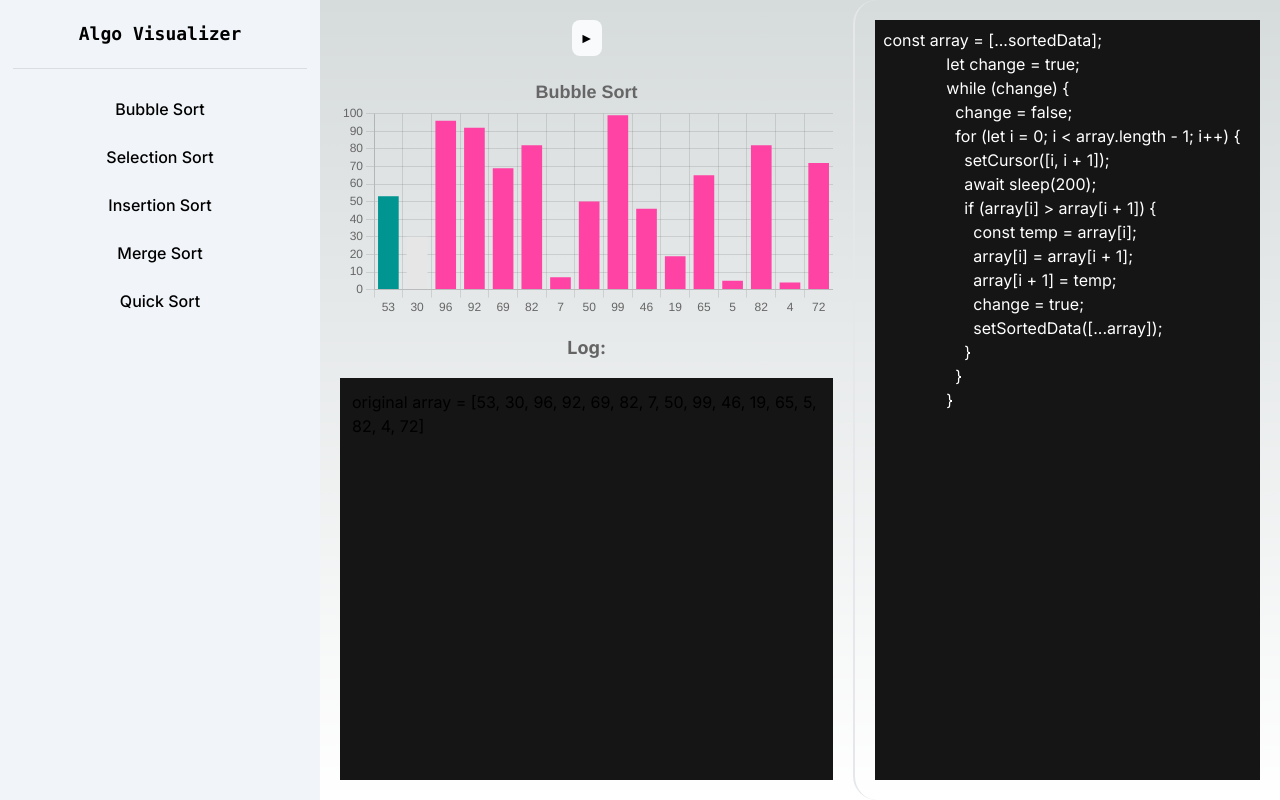
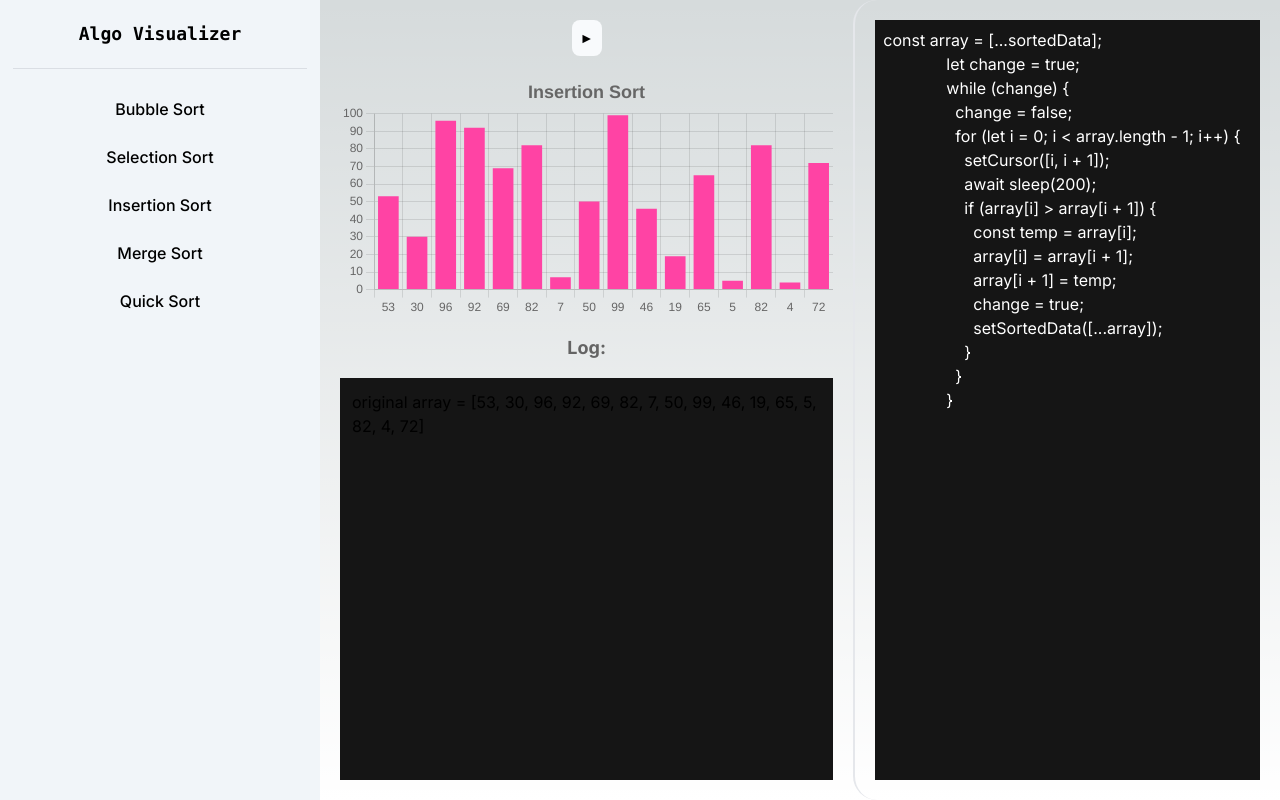
Before and after one commit to Adem-Bouatay/Algo-visualizer, a Next.js app: page / in a window 1280 px wide. Built offline with nearby package versions, Linux system fonts and the light colour scheme.

Commit message:
added insertion sort

```diff
--- a/src/app/page.js
+++ b/src/app/page.js
@@ -2,7 +2,7 @@
 
 import React from "react";
 import SideBar from "@/components/SideBar";
-import Chart from "@/components/Chart";
+import Chart from "@/components/InsertionChart";
 import { faker } from "@faker-js/faker";
 
 const labels = [0, 1, 2, 3, 4, 5, 6, 7, 8, 9, 10, 11, 12, 13, 14, 15];
--- /dev/null
+++ b/src/components/BubbleChart.jsx
@@ -0,0 +1,145 @@
+import React, { useEffect, useState } from "react";
+import {
+  Chart as ChartJS,
+  CategoryScale,
+  LinearScale,
+  BarElement,
+  Title,
+  Tooltip,
+  Legend,
+} from "chart.js";
+import { Bar } from "react-chartjs-2";
+
+ChartJS.register(
+  CategoryScale,
+  LinearScale,
+  BarElement,
+  Title,
+  Tooltip,
+  Legend
+);
+
+export const options = {
+  plugins: {
+    title: {
+      display: true,
+      text: "Bubble Sort",
+      font: {
+        size: 18,
+        weight: "bold",
+      },
+    },
+    legend: {
+      display: false,
+    },
+    scales: {
+      x: {
+        ticks: {
+          font: {
+            size: 30,
+          },
+        },
+      },
+      y: {
+        ticks: {
+          color: "black",
+        },
+      },
+    },
+  },
+  responsive: true,
+};
+
+const sleep = (ms) => {
+  return new Promise((resolve) => setTimeout(resolve, ms));
+};
+
+const Chart = ({ initialData }) => {
+  const [cursor, setCursor] = useState([0, 1]);
+  const [sortedData, setSortedData] = useState(initialData);
+  const [log, setLog] = useState(
+    `original array = [${initialData.join(", ")}]\n`
+  );
+
+  const bubbleSort = async () => {
+    const array = [...sortedData];
+    let change = true;
+    let newLog = log;
+
+    while (change) {
+      change = false;
+      for (let i = 0; i < array.length - 1; i++) {
+        setCursor([i, i + 1]);
+        await sleep(300);
+        if (array[i] > array[i + 1]) {
+          const temp = array[i];
+          array[i] = array[i + 1];
+          array[i + 1] = temp;
+          change = true;
+          setSortedData([...array]);
+          newLog += `Swapped ${array[i]} and ${array[i + 1]}\n`;
+          setLog(newLog);
+        }
+      }
+    }
+    setCursor([]);
+  };
+
+  const cursorColor = (context) => {
+    const index = context.dataIndex;
+    return cursor.includes(index) ? "#ffff" : "#f472b6";
+  };
+
+  const [data, setData] = useState({
+    labels: sortedData,
+    datasets: [
+      {
+        label: "Dataset",
+        data: sortedData,
+        backgroundColor: cursorColor,
+      },
+    ],
+  });
+
+  useEffect(() => {
+    setData((prevData) => ({
+      labels: sortedData,
+      datasets: prevData.datasets.map((dataset) => ({
+        ...dataset,
+        data: sortedData,
+      })),
+    }));
+  }, [sortedData]);
+
+  useEffect(() => {
+    setData((prevData) => ({
+      ...prevData,
+      datasets: prevData.datasets.map((dataset) => ({
+        ...dataset,
+        backgroundColor: cursorColor,
+      })),
+    }));
+  }, [cursor]);
+
+  return (
+    <>
+      <button
+        className="bg-slate-50 text-black rounded-lg p-2 text-sm font-semibold hover:bg-slate-300 active:bg-red-400"
+        onClick={bubbleSort}
+      >
+        ►
+      </button>
+      <Bar options={options} data={data} updateMode="active" />
+      <h1 className="text-lg font-bold text-[#646464]">Log:</h1>
+      <div className="w-full h-full">
+        <textarea
+          className="w-full h-full bg-[#151515] resize-none p-3"
+          disabled
+          value={log}
+        />
+      </div>
+    </>
+  );
+};
+
+export default Chart;
--- a/src/components/Chart.jsx
+++ b/src/components/InsertionChart.jsx
@@ -23,7 +23,7 @@ export const options = {
   plugins: {
     title: {
       display: true,
-      text: "Bubble Sort",
+      text: "Insertion Sort",
       font: {
         size: 18,
         weight: "bold",
@@ -36,7 +36,7 @@ export const options = {
       x: {
         ticks: {
           font: {
-            size: 30, // set the font size for x-axis labels
+            size: 30,
           },
         },
       },
@@ -55,60 +55,35 @@ const sleep = (ms) => {
 };
 
 const Chart = ({ initialData }) => {
-  const [cursor, setCursor] = useState([0, 1]);
+  const [cursor, setCursor] = useState([-1, -1]);
   const [sortedData, setSortedData] = useState(initialData);
   const [log, setLog] = useState(
     `original array = [${initialData.join(", ")}]\n`
   );
-  const selectionSort = async () => {
+
+  const insertionSort = async () => {
     const array = [...sortedData];
     let newLog = log;
-    let index = 0;
-    while (index < array.length - 1) {
-      let min = index;
-      for (let i = index + 1; i < array.length; i++) {
-        setCursor([index, i]);
-        await sleep(200);
-        if (array[i] < array[min]) min = i;
-      }
-      const temp = array[index];
-      array[index] = array[min];
-      array[min] = temp;
-      setSortedData([...array]);
-      newLog += `Swapped ${array[index]} and ${array[min]}\n`;
-      setLog(newLog);
-      index++;
-    }
-    setCursor([]);
-  };
-  const bubbleSort = async () => {
-    const array = [...sortedData];
-    let change = true;
-    let newLog = log;
-
-    while (change) {
-      change = false;
-      for (let i = 0; i < array.length - 1; i++) {
-        setCursor([i, i + 1]);
+    for (let i = 1; i < array.length; i++) {
+      for (let j = i; j >= 0; j--) {
+        setCursor([i, j]);
         await sleep(1000);
-        if (array[i] > array[i + 1]) {
-          const temp = array[i];
-          array[i] = array[i + 1];
-          array[i + 1] = temp;
-          change = true;
+        if (array[j - 1] > array[j]) {
+          const temp = array[j - 1];
+          array[j - 1] = array[j];
+          array[j] = temp;
           setSortedData([...array]);
-          newLog += `Swapped ${array[i]} and ${array[i + 1]}\n`;
+          newLog += `Swapped ${array[j - 1]} and ${array[j]}\n`;
           setLog(newLog);
+        } else {
+          break;
         }
       }
     }
+
     setCursor([]);
   };
 
-  /* const cursorColor = (context) => {
-    const index = context.dataIndex;
-    return cursor.includes(index) ? "#ffff" : "#f472b6";
-  };*/
   const cursorColor = (context) => {
     const index = context.dataIndex;
     return index === cursor[0]
@@ -128,11 +103,6 @@ const Chart = ({ initialData }) => {
       },
     ],
   });
-
-  /*useEffect(() => {
-    //bubbleSort();
-    selectionSort();
-  }, []);*/
 
   useEffect(() => {
     setData((prevData) => ({
@@ -158,14 +128,12 @@ const Chart = ({ initialData }) => {
     <>
       <button
         className="bg-slate-50 text-black rounded-lg p-2 text-sm font-semibold hover:bg-slate-300 active:bg-red-400"
-        onClick={selectionSort}
+        onClick={insertionSort}
       >
         ►
       </button>
       <Bar options={options} data={data} updateMode="active" />
-      <h1 className="text-lg font-bold text-[#646464]" onClick={selectionSort}>
-        Log:
-      </h1>
+      <h1 className="text-lg font-bold text-[#646464]">Log:</h1>
       <div className="w-full h-full">
         <textarea
           className="w-full h-full bg-[#151515] resize-none p-3"
--- /dev/null
+++ b/src/components/SelectionChart.jsx
@@ -0,0 +1,146 @@
+import React, { useEffect, useState } from "react";
+import {
+  Chart as ChartJS,
+  CategoryScale,
+  LinearScale,
+  BarElement,
+  Title,
+  Tooltip,
+  Legend,
+} from "chart.js";
+import { Bar } from "react-chartjs-2";
+
+ChartJS.register(
+  CategoryScale,
+  LinearScale,
+  BarElement,
+  Title,
+  Tooltip,
+  Legend
+);
+
+export const options = {
+  plugins: {
+    title: {
+      display: true,
+      text: "Selection Sort",
+      font: {
+        size: 18,
+        weight: "bold",
+      },
+    },
+    legend: {
+      display: false,
+    },
+    scales: {
+      x: {
+        ticks: {
+          font: {
+            size: 30, // set the font size for x-axis labels
+          },
+        },
+      },
+      y: {
+        ticks: {
+          color: "black",
+        },
+      },
+    },
+  },
+  responsive: true,
+};
+
+const sleep = (ms) => {
+  return new Promise((resolve) => setTimeout(resolve, ms));
+};
+
+const Chart = ({ initialData }) => {
+  const [cursor, setCursor] = useState([-1, -1]);
+  const [sortedData, setSortedData] = useState(initialData);
+  const [log, setLog] = useState(
+    `original array = [${initialData.join(", ")}]\n`
+  );
+  const selectionSort = async () => {
+    const array = [...sortedData];
+    let newLog = log;
+    let index = 0;
+    while (index < array.length - 1) {
+      let min = index;
+      for (let i = index + 1; i < array.length; i++) {
+        setCursor([index, i]);
+        await sleep(200);
+        if (array[i] < array[min]) min = i;
+      }
+      const temp = array[index];
+      array[index] = array[min];
+      array[min] = temp;
+      setSortedData([...array]);
+      newLog += `Swapped ${array[index]} and ${array[min]}\n`;
+      setLog(newLog);
+      index++;
+    }
+    setCursor([]);
+  };
+
+  const cursorColor = (context) => {
+    const index = context.dataIndex;
+    return index === cursor[0]
+      ? "#00a6a0"
+      : index === cursor[1]
+      ? "#ffff"
+      : "#f472b6";
+  };
+
+  const [data, setData] = useState({
+    labels: sortedData,
+    datasets: [
+      {
+        label: "Dataset",
+        data: sortedData,
+        backgroundColor: cursorColor,
+      },
+    ],
+  });
+
+  useEffect(() => {
+    setData((prevData) => ({
+      labels: sortedData,
+      datasets: prevData.datasets.map((dataset) => ({
+        ...dataset,
+        data: sortedData,
+      })),
+    }));
+  }, [sortedData]);
+
+  useEffect(() => {
+    setData((prevData) => ({
+      ...prevData,
+      datasets: prevData.datasets.map((dataset) => ({
+        ...dataset,
+        backgroundColor: cursorColor,
+      })),
+    }));
+  }, [cursor]);
+
+  return (
+    <>
+      <button
+        className="bg-slate-50 text-black rounded-lg p-2 text-sm font-semibold hover:bg-slate-300 active:bg-red-400"
+        onClick={selectionSort}
+      >
+        ►
+      </button>
+      <Bar options={options} data={data} updateMode="active" />
+      <h1 className="text-lg font-bold text-[#646464]">Log:</h1>
+      <div className="w-full h-full">
+        <textarea
+          className="w-full h-full bg-[#151515] resize-none p-3"
+          disabled
+          value={log}
+        />
+      </div>
+    </>
+  );
+};
+
+export default Chart;
```
